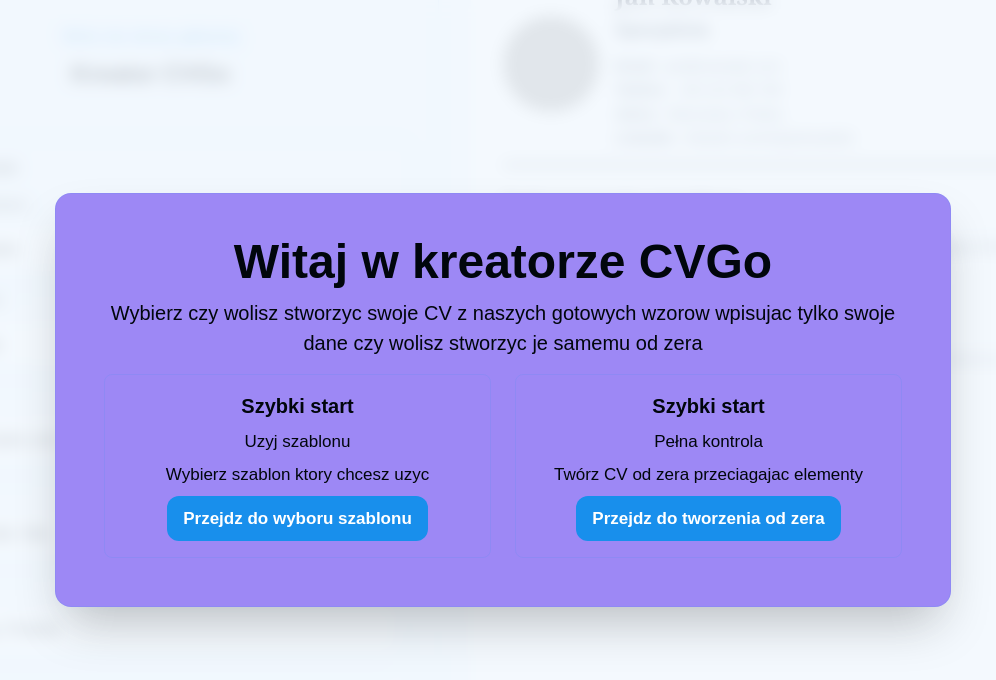
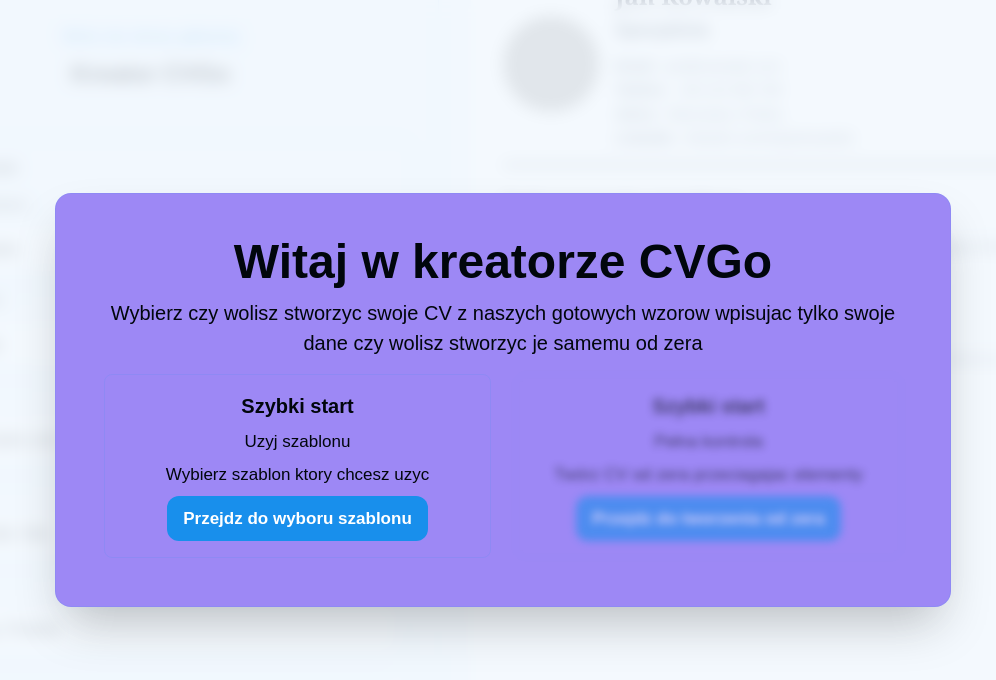
Before and after one commit to alvvik/CVGo, a Next.js app: page /creator in a window 1280 px wide. Shown: the top 680 px of the page, without its empty margins (137-1133 px from the left). Built offline with nearby package versions, Linux system fonts and the light colour scheme; grey boxes are pictures that could not be loaded.

Commit message:
blur own templete

```diff
--- a/src/components/creator/StartPopout/StartPopout.tsx
+++ b/src/components/creator/StartPopout/StartPopout.tsx
@@ -41,13 +41,15 @@
                   Przejdz do wyboru szablonu
                 </ButtonCustom>
               </div>
+              <div className="cursor-not-allowed opacity-60 blur-xs select-none pointer-events-none">
                 <div className="p-4 border border-primary/10 rounded-lg flex justify-center items-center flex-col gap-2">
                   <p className="text-fluid-lead font-semibold">Szybki start</p>
                   <p>Pełna kontrola</p>
                   <p>Twórz CV od zera przeciagajac elementy</p>
-                <ButtonCustom onClick={() => alert("Funkcja w budowie")}>
+                  <ButtonCustom disabled>
                     Przejdz do tworzenia od zera
                   </ButtonCustom>
+                </div>
               </div>
             </div>
           </>
```
Lines whose indentation alone changed are shown as unchanged.
